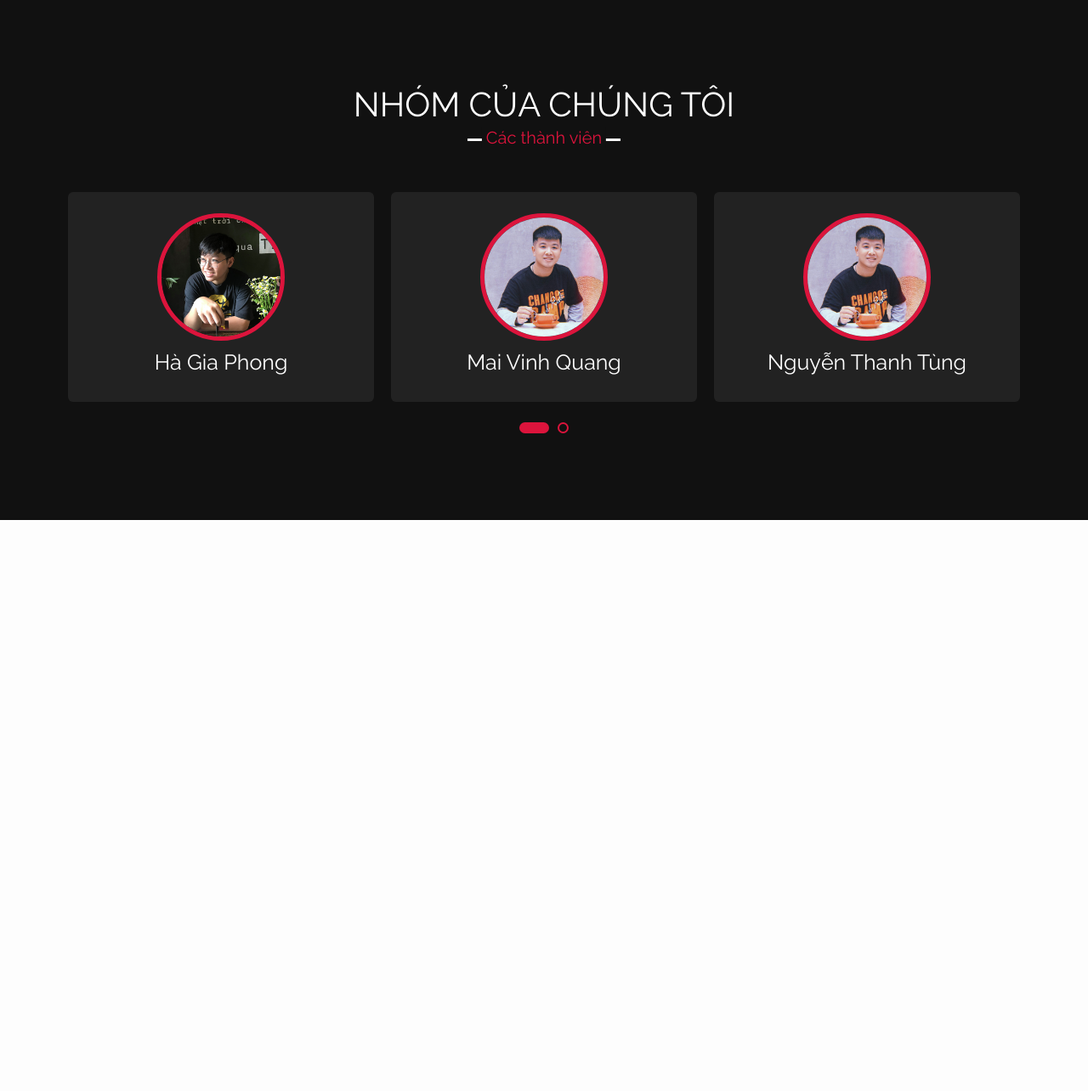
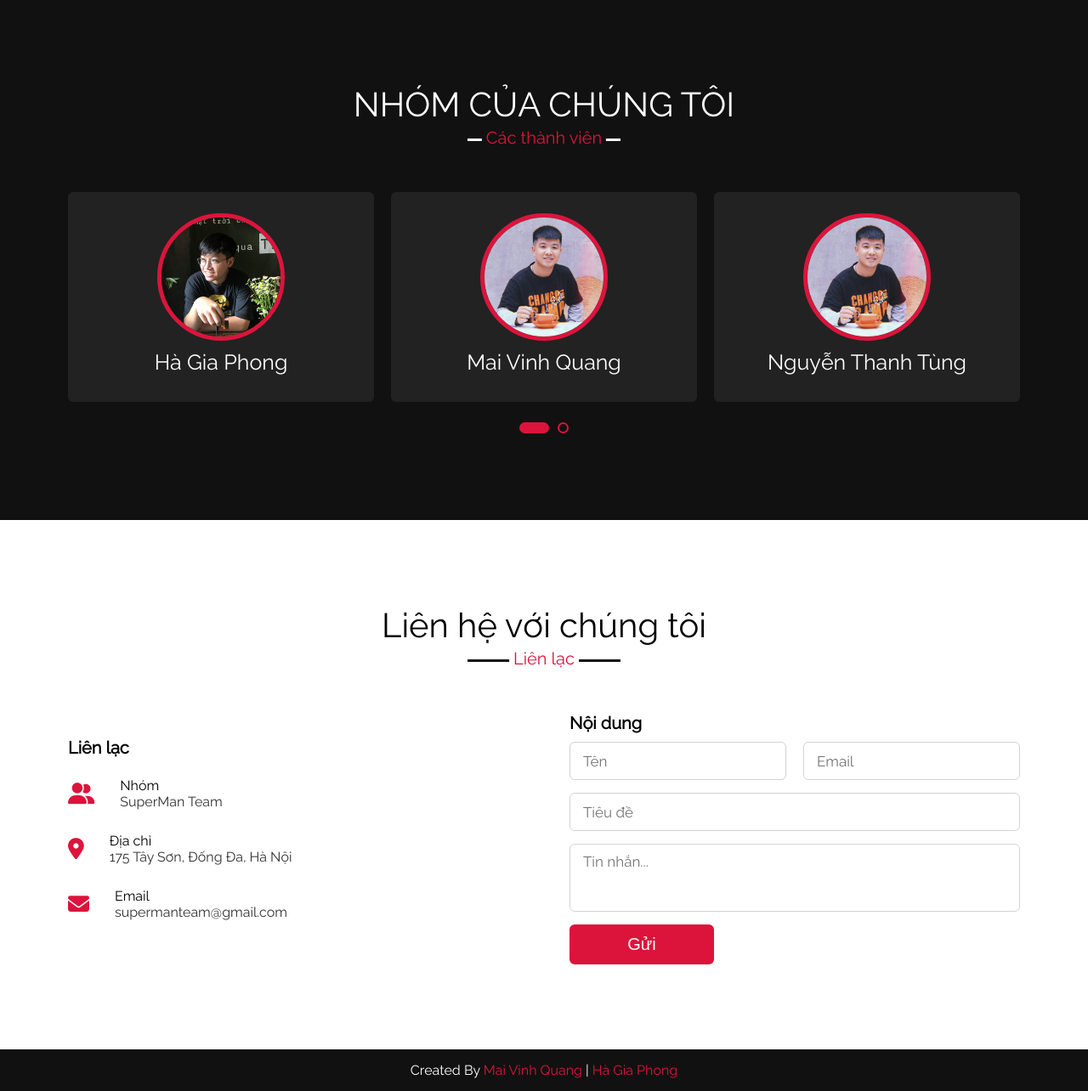
Before and after one commit to GiaPhong76/BaiTapLon, a PHP site: page / in a window 1280 px wide. Shown: the part 3091-4375 px from the top of the page at 85% size. Before the commit the page ends 3703 px from the top, so only its background shows below. Run offline with PHP 8.4, Linux system fonts and the light colour scheme; data that the repository does not hold is empty; some libraries are stand-ins or nearby versions.

Commit message:
Liên hệ và menu

```diff
--- a/index.php
+++ b/index.php
@@ -208,6 +208,67 @@
             </div>
         </div>
     </section>
+     <!-- contact section start -->
+     <section class="contact" id="contact">
+        <div class="max-width">
+            <h2 class="title">Liên hệ với chúng tôi</h2>
+            <div class="contact-content">
+                <div class="column left">
+                    <div class="text">Liên lạc</div>
+                    <p></p>
+                    <div class="icons">
+                        <div class="row">
+                            <i class="fas fa-user-friends"></i>
+                            <div class="info">
+                                <div class="head">Nhóm</div>
+                                <div class="sub-title">SuperMan Team</div>
+                            </div>
+                        </div>
+                        <div class="row">
+                            <i class="fas fa-map-marker-alt"></i>
+                            <div class="info">
+                                <div class="head">Địa chỉ</div>
+                                <div class="sub-title">175 Tây Sơn, Đống Đa, Hà Nội</div>
+                            </div>
+                        </div>
+                        <div class="row">
+                            <i class="fas fa-envelope"></i>
+                            <div class="info">
+                                <div class="head">Email</div>
+                                <div class="sub-title">supermanteam@gmail.com</div>
+                            </div>
+                        </div>
+                    </div>
+                </div>
+                <div class="column right">
+                    <div class="text">Nội dung</div>
+                    <form action="#">
+                        <div class="fields">
+                            <div class="field name">
+                                <input type="text" placeholder="Tên" required>
+                            </div>
+                            <div class="field email">
+                                <input type="email" placeholder="Email" required>
+                            </div>
+                        </div>
+                        <div class="field">
+                            <input type="text" placeholder="Tiêu đề" required>
+                        </div>
+                        <div class="field textarea">
+                            <textarea cols="30" rows="10" placeholder="Tin nhắn..." required></textarea>
+                        </div>
+                        <div class="button">
+                            <button type="submit">Gửi</button>
+                        </div>
+                    </form>
+                </div>
+            </div>
+        </div>
+    </section>
+    <!-- footer section start -->
+    <footer>
+        <span>Created By <a href="https://www.facebook.com/quang.mai.k8/">Mai Vinh Quang </a> | <a href="https://www.facebook.com/giaphong.ha.12/">Hà Gia Phong</a></span>
+    </footer>
     <script src="main.js"></script>
 </body>
 </html>
--- a/style.css
+++ b/style.css
@@ -1,21 +1,28 @@
 /*  Thêm cdn font */
+
 @import url('https://fonts.googleapis.com/css2?family=Raleway&display=swap');
-*{
+* {
     margin: 0;
     padding: 0;
     box-sizing: border-box;
     text-decoration: none;
 }
-html{
+
+html {
     scroll-behavior: smooth;
 }
+
+
 /* Chỉnh thanh điều hướng */
+
 ::-webkit-scrollbar {
     width: 10px;
 }
+
 ::-webkit-scrollbar-track {
     background: #f1f1f1;
 }
+
 ::-webkit-scrollbar-thumb {
     background: #888;
 }
@@ -23,29 +30,40 @@ html{
 ::-webkit-scrollbar-thumb:hover {
     background: #555;
 }
+
+
 /* Nội dung */
 
-section{
+section {
     padding: 100px 0;
 }
-.max-width{
+
+.max-width {
     max-width: 1300px;
     padding: 0 80px;
     margin: auto;
 }
-.about, .services, .skills, .teams, .contact, footer{
+
+.about,
+.services,
+.skills,
+.teams,
+.contact,
+footer {
     font-family: 'Raleway', sans-serif;
 }
+
 .about .about-content,
 .services .serv-content,
 .skills .skills-content,
-.contact .contact-content{
+.contact .contact-content {
     display: flex;
     flex-wrap: wrap;
     align-items: center;
     justify-content: space-between;
 }
-section .title{
+
+section .title {
     position: relative;
     text-align: center;
     font-size: 40px;
@@ -54,7 +72,8 @@ section .title{
     padding-bottom: 20px;
     font-family: 'Raleway', sans-serif;
 }
-section .title::before{
+
+section .title::before {
     content: "";
     position: absolute;
     bottom: 0px;
@@ -64,7 +83,8 @@ section .title::before{
     background: #111;
     transform: translateX(-50%);
 }
-section .title::after{
+
+section .title::after {
     position: absolute;
     bottom: -8px;
     left: 50%;
@@ -75,8 +95,10 @@ section .title::after{
     transform: translateX(-50%);
 }
 
+
 /* Thanh công cụ */
-.navbar{
+
+.navbar {
     position: fixed;
     width: 100%;
     z-index: 999;
@@ -84,32 +106,39 @@ section .title::after{
     font-family: 'Raleway', sans-serif;
     transition: all 0.3s ease;
 }
-.navbar.sticky{
+
+.navbar.sticky {
     padding: 15px 0;
-    background:   crimson;
+    background: crimson;
 }
-.navbar .max-width{
+
+.navbar .max-width {
     display: flex;
     align-items: center;
     justify-content: space-between;
 }
-.navbar .logo a{
+
+.navbar .logo a {
     color: #fff;
     font-size: 35px;
     font-weight: 600;
 }
-.navbar .logo a span{
+
+.navbar .logo a span {
     color: crimson;
     transition: all 0.3s ease;
 }
-.navbar.sticky .logo a span{
+
+.navbar.sticky .logo a span {
     color: #fff;
 }
-.navbar .menu li{
+
+.navbar .menu li {
     list-style: none;
     display: inline-block;
 }
-.navbar .menu li a{
+
+.navbar .menu li a {
     display: block;
     color: #fff;
     font-size: 18px;
@@ -117,21 +146,26 @@ section .title::after{
     margin-left: 25px;
     transition: color 0.3s ease;
 }
-.navbar .menu li a:hover{
-    color:crimson;
-}
-.navbar.sticky .menu li a:hover{
-    color:#252740;
+
+.navbar .menu li a:hover {
+    color: crimson;
 }
 
+.navbar.sticky .menu li a:hover {
+    color: #252740;
+}
+
+
 /* Nút điều hướng */
-.menu-btn{
+
+.menu-btn {
     color: #fff;
     font-size: 23px;
     cursor: pointer;
     display: none;
 }
-.scroll-up-btn{
+
+.scroll-up-btn {
     position: fixed;
     height: 45px;
     width: 42px;
@@ -150,20 +184,23 @@ section .title::after{
     pointer-events: none;
     transition: all 0.3s ease;
 }
-.scroll-up-btn.show{
+
+.scroll-up-btn.show {
     bottom: 30px;
     opacity: 1;
     pointer-events: auto;
 }
-.scroll-up-btn:hover{
+
+.scroll-up-btn:hover {
     filter: brightness(90%);
 }
 
 
 /* Trang chủ  */
-.home{
+
+.home {
     display: flex;
-    background-image:linear-gradient(rgba(0,0,0,0.7),rgba(0,0,0,0.6)), url(images/header-background.jpg);
+    background-image: linear-gradient(rgba(0, 0, 0, 0.7), rgba(0, 0, 0, 0.6)), url(images/header-background.jpg);
     height: 100vh;
     color: #fff;
     min-height: 500px;
@@ -171,26 +208,32 @@ section .title::after{
     background-attachment: fixed;
     font-family: 'Raleway', sans-serif;
 }
-.home .max-width{
+
+.home .max-width {
     margin: auto 0 auto 30px;
 }
-.home .home-content .text-1{
+
+.home .home-content .text-1 {
     font-size: 27px;
 }
-.home .home-content .text-2{
+
+.home .home-content .text-2 {
     font-size: 60px;
     font-weight: 600;
     margin-left: -3px;
 }
-.home .home-content .text-3{
+
+.home .home-content .text-3 {
     font-size: 35px;
     margin: 5px 0;
 }
-.home .home-content .text-3 span{
+
+.home .home-content .text-3 span {
     color: crimson;
     font-weight: 500;
 }
-.home .home-content a{
+
+.home .home-content a {
     display: inline-block;
     background: crimson;
     color: #fff;
@@ -202,38 +245,49 @@ section .title::after{
     border: 2px solid crimson;
     transition: all 0.3s ease;
 }
-.home .home-content a:hover{
+
+.home .home-content a:hover {
     color: crimson;
     background: none;
 }
+
+
 /* Trang giới thiệu */
-.about .title::after{
+
+.about .title::after {
     content: "Chúng tôi là ai ?";
 }
-.about .about-content1 .left{
+
+.about .about-content1 .left {
     width: 45%;
 }
-.about .about-content1 .left img{
+
+.about .about-content1 .left img {
     height: 400px;
     width: 400px;
     object-fit: cover;
     border-radius: 6px;
 }
-.about .about-content1 .right{
+
+.about .about-content1 .right {
     width: 55%;
 }
-.about .about-content1 .right .text{
+
+.about .about-content1 .right .text {
     font-size: 25px;
     font-weight: 600;
     margin-bottom: 10px;
 }
-.about .about-content1 .right .text span{
+
+.about .about-content1 .right .text span {
     color: crimson;
 }
-.about .about-content1 .right p{
+
+.about .about-content1 .right p {
     text-align: justify;
 }
-.about .about-content1 .right a{
+
+.about .about-content1 .right a {
     display: inline-block;
     background: crimson;
     color: #fff;
@@ -245,34 +299,42 @@ section .title::after{
     border: 2px solid crimson;
     transition: all 0.3s ease;
 }
-.about .about-content1 .right a:hover{
+
+.about .about-content1 .right a:hover {
     color: crimson;
     background: none;
 }
+
 .about .about-content2 {
     margin-top: 100px;
 }
-.about .about-content2 .right img{
+
+.about .about-content2 .right img {
     height: 400px;
     width: 400px;
     object-fit: cover;
     border-radius: 6px;
 }
-.about .about-content2 .left{
+
+.about .about-content2 .left {
     width: 55%;
 }
-.about .about-content2 .left .text{
+
+.about .about-content2 .left .text {
     font-size: 25px;
     font-weight: 600;
     margin-bottom: 10px;
 }
-.about .about-content2 .left .text span{
+
+.about .about-content2 .left .text span {
     color: crimson;
 }
-.about .about-content2 .left p{
+
+.about .about-content2 .left p {
     text-align: justify;
 }
-.about .about-content2 .left a{
+
+.about .about-content2 .left a {
     display: inline-block;
     background: crimson;
     color: #fff;
@@ -284,28 +346,34 @@ section .title::after{
     border: 2px solid crimson;
     transition: all 0.3s ease;
 }
-.about .about-content2 .left a:hover{
+
+.about .about-content2 .left a:hover {
     color: crimson;
     background: none;
 }
 
+
 /* Trang kỹ năng */
 
-.skills .title::after{
+.skills .title::after {
     content: "Chúng tôi biết gì ?";
 }
-.skills .skills-content .column{
+
+.skills .skills-content .column {
     width: calc(50% - 30px);
 }
-.skills .skills-content .text{
+
+.skills .skills-content .text {
     font-size: 20px;
     font-weight: 600;
     margin-bottom: 10px;
 }
-.skills .skills-content .left p{
+
+.skills .skills-content .left p {
     text-align: justify;
 }
-.skills .skills-content .left a{
+
+.skills .skills-content .left a {
     display: inline-block;
     background: crimson;
     color: #fff;
@@ -317,30 +385,36 @@ section .title::after{
     border: 2px solid crimson;
     transition: all 0.3s ease;
 }
-.skills .skills-content .left a:hover{
+
+.skills .skills-content .left a:hover {
     color: crimson;
     background: none;
 }
-.skills .skills-content .right .bars{
+
+.skills .skills-content .right .bars {
     margin-bottom: 15px;
 }
-.skills .skills-content .right .info{
+
+.skills .skills-content .right .info {
     display: flex;
     margin-bottom: 5px;
     align-items: center;
     justify-content: space-between;
 }
-.skills .skills-content .right span{
+
+.skills .skills-content .right span {
     font-weight: 500;
     font-size: 18px;
 }
-.skills .skills-content .right .line{
+
+.skills .skills-content .right .line {
     height: 5px;
     width: 100%;
     background: lightgrey;
     position: relative;
 }
-.skills .skills-content .right .line::before{
+
+.skills .skills-content .right .line::before {
     content: "";
     position: absolute;
     height: 100%;
@@ -348,44 +422,56 @@ section .title::after{
     top: 0;
     background: crimson;
 }
-.skills-content .right .html::before{
+
+.skills-content .right .html::before {
     width: 90%;
 }
-.skills-content .right .css::before{
+
+.skills-content .right .css::before {
     width: 60%;
 }
-.skills-content .right .js::before{
+
+.skills-content .right .js::before {
     width: 80%;
 }
-.skills-content .right .php::before{
+
+.skills-content .right .php::before {
     width: 50%;
 }
-.skills-content .right .mysql::before{
+
+.skills-content .right .mysql::before {
     width: 70%;
 }
 
+
 /* Trang dịch vụ */
 
-.services, .teams{
-    color:#fff;
+.services,
+.teams {
+    color: #fff;
     background: #111;
 }
-.services .title::before{
+
+.services .title::before {
     background: #fff;
     width: 230px;
 }
-.teams .title::before{
+
+.teams .title::before {
     background: #fff;
 }
-.services .title::after{
+
+.services .title::after {
     background: #111;
     content: "Chúng tôi có thể làm ?";
 }
-.teams .title::after{
+
+.teams .title::after {
     background: #111;
     content: "Các thành viên";
 }
-.services .serv-content .card{
+
+.services .serv-content .card {
     width: calc(33% - 20px);
     background: #222;
     text-align: center;
@@ -394,32 +480,39 @@ section .title::after{
     cursor: pointer;
     transition: all 0.3s ease;
 }
-.services .serv-content .card:hover{
+
+.services .serv-content .card:hover {
     background: crimson;
 }
-.services .serv-content .card .box{
+
+.services .serv-content .card .box {
     transition: all 0.3s ease;
 }
-.services .serv-content .card:hover .box{
+
+.services .serv-content .card:hover .box {
     transform: scale(1.05);
 }
-.services .serv-content .card i{
+
+.services .serv-content .card i {
     font-size: 50px;
     color: crimson;
     transition: color 0.3s ease;
 }
-.services .serv-content .card:hover i{
+
+.services .serv-content .card:hover i {
     color: #fff;
 }
-.services .serv-content .card .text{
+
+.services .serv-content .card .text {
     font-size: 25px;
     font-weight: 500;
     margin: 10px 0 7px 0;
 }
 
+
 /* Trang nhóm */
 
-.teams .carousel .card{
+.teams .carousel .card {
     background: #222;
     border-radius: 6px;
     padding: 25px 35px;
@@ -427,25 +520,30 @@ section .title::after{
     overflow: hidden;
     transition: all 0.3s ease;
 }
-.teams .carousel .card:hover{
+
+.teams .carousel .card:hover {
     background: crimson;
 }
-.teams .carousel .card .box{
+
+.teams .carousel .card .box {
     display: flex;
     flex-direction: column;
     align-items: center;
     justify-content: center;
     transition: all 0.3s ease;
 }
-.teams .carousel .card:hover .box{
+
+.teams .carousel .card:hover .box {
     transform: scale(1.05);
 }
-.teams .carousel .card .text{
+
+.teams .carousel .card .text {
     font-size: 25px;
     font-weight: 500;
     margin: 10px 0 7px 0;
 }
-.teams .carousel .card img{
+
+.teams .carousel .card img {
     height: 150px;
     width: 150px;
     object-fit: cover;
@@ -453,14 +551,17 @@ section .title::after{
     border: 5px solid crimson;
     transition: all 0.3s ease;
 }
-.teams .carousel .card:hover img{
+
+.teams .carousel .card:hover img {
     border-color: #fff;
 }
-.owl-dots{
+
+.owl-dots {
     text-align: center;
     margin-top: 20px;
 }
-.owl-dot{
+
+.owl-dot {
     height: 13px;
     width: 13px;
     margin: 0 5px;
@@ -469,51 +570,190 @@ section .title::after{
     border: 2px solid crimson!important;
     transition: all 0.3s ease;
 }
-.owl-dot.active{
+
+.owl-dot.active {
     width: 35px;
     border-radius: 14px;
 }
+
 .owl-dot.active,
-.owl-dot:hover{
+.owl-dot:hover {
     background: crimson!important;
 }
 
 
+/* Trang liên hệ */
 
+.contact .title::after {
+    content: "Liên lạc";
+}
+
+.contact .contact-content .column {
+    width: calc(50% - 30px);
+}
+
+.contact .contact-content .text {
+    font-size: 20px;
+    font-weight: 600;
+    margin-bottom: 10px;
+}
+
+.contact .contact-content .left p {
+    text-align: justify;
+}
+
+.contact .contact-content .left .icons {
+    margin: 10px 0;
+}
+
+.contact .contact-content .row {
+    display: flex;
+    height: 65px;
+    align-items: center;
+}
+
+.contact .contact-content .row .info {
+    margin-left: 30px;
+}
+
+.contact .contact-content .row i {
+    font-size: 25px;
+    color: crimson;
+}
+
+.contact .contact-content .info .head {
+    font-weight: 500;
+}
+
+.contact .contact-content .info .sub-title {
+    color: #333;
+}
+
+.contact .right form .fields {
+    display: flex;
+}
+
+.contact .right form .field,
+.contact .right form .fields .field {
+    height: 45px;
+    width: 100%;
+    margin-bottom: 15px;
+}
+
+.contact .right form .textarea {
+    height: 80px;
+    width: 100%;
+}
+
+.contact .right form .name {
+    margin-right: 10px;
+}
+
+.contact .right form .email {
+    margin-left: 10px;
+}
+
+.contact .right form .field input,
+.contact .right form .textarea textarea {
+    height: 100%;
+    width: 100%;
+    border: 1px solid lightgrey;
+    border-radius: 6px;
+    outline: none;
+    padding: 0 15px;
+    font-size: 17px;
+    font-family: 'Raleway', sans-serif;
+    transition: all 0.3s ease;
+}
+
+.contact .right form .field input:focus,
+.contact .right form .textarea textarea:focus {
+    border-color: #b3b3b3;
+}
+
+.contact .right form .textarea textarea {
+    padding-top: 10px;
+    resize: none;
+}
+
+.contact .right form .button {
+    height: 47px;
+    width: 170px;
+}
+
+.contact .right form .button button {
+    width: 100%;
+    height: 100%;
+    border: 2px solid crimson;
+    background: crimson;
+    color: #fff;
+    outline: none;
+    font-size: 20px;
+    font-weight: 500;
+    border-radius: 6px;
+    cursor: pointer;
+    transition: all 0.3s ease;
+}
+
+.contact .right form .button button:hover {
+    color: crimson;
+    background: none;
+}
+
+
+/* Thanh thông tin */
+
+footer {
+    background: #111;
+    padding: 15px 23px;
+    color: #fff;
+    text-align: center;
+}
+
+footer span a {
+    color: crimson;
+    text-decoration: none;
+}
+
+footer span a:hover {
+    text-decoration: underline;
+}
 
 
 /* responsive */
+
 @media (max-width: 1300px) {
-    .home .max-width{
+    .home .max-width {
         margin-left: 0px;
     }
 }
 
 @media (max-width: 1104px) {
-    .about .about-content1 .left img{
+    .about .about-content1 .left img {
         height: 350px;
         width: 350px;
     }
-    .about .about-content2 .right img{
+    .about .about-content2 .right img {
         height: 350px;
         width: 350px;
     }
 }
 
 @media (max-width: 991px) {
-    .max-width{
+    .max-width {
         padding: 0 50px;
     }
 }
-@media (max-width: 947px){
-    .menu-btn{
+
+@media (max-width: 947px) {
+    .menu-btn {
         display: block;
         z-index: 999;
     }
-    .menu-btn i.active:before{
+    .menu-btn i.active:before {
         content: "\f00d";
     }
-    .navbar .menu{
+    .navbar .menu {
         position: fixed;
         height: 100vh;
         width: 100%;
@@ -524,55 +764,55 @@ section .title::after{
         padding-top: 80px;
         transition: all 0.3s ease;
     }
-    .navbar .menu.active{
+    .navbar .menu.active {
         left: 0;
     }
-    .navbar .menu li{
+    .navbar .menu li {
         display: block;
     }
-    .navbar .menu li a{
+    .navbar .menu li a {
         display: inline-block;
         margin: 20px 0;
         font-size: 25px;
     }
-    .home .home-content .text-2{
+    .home .home-content .text-2 {
         font-size: 55px;
     }
-    .home .home-content .text-3{
+    .home .home-content .text-3 {
         font-size: 30px;
     }
-    .home .home-content a{
+    .home .home-content a {
         font-size: 23px;
         padding: 10px 30px;
     }
-    .max-width{
+    .max-width {
         max-width: 930px;
     }
-    .about .about-content .column{
+    .about .about-content .column {
         width: 100%;
     }
-    .about .about-content1 .left{
+    .about .about-content1 .left {
         display: flex;
         justify-content: center;
         margin: 0 auto 60px;
     }
-    .about .about-content1 .right{
+    .about .about-content1 .right {
         flex: 100%;
     }
-    .about .about-content2 .right{
+    .about .about-content2 .right {
         display: flex;
         justify-content: center;
         margin: 0 auto 60px;
     }
-    .about .about-content2 .left{
+    .about .about-content2 .left {
         flex: 100%;
     }
-    .services .serv-content .card{
+    .services .serv-content .card {
         width: calc(50% - 10px);
         margin-bottom: 20px;
     }
     .skills .skills-content .column,
-    .contact .contact-content .column{
+    .contact .contact-content .column {
         width: 100%;
         margin-bottom: 35px;
     }
```
